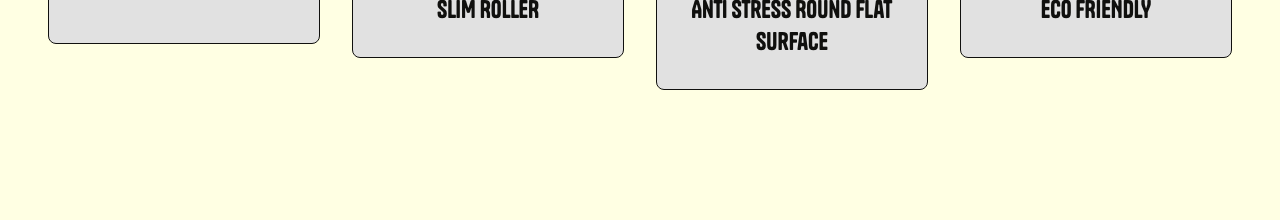
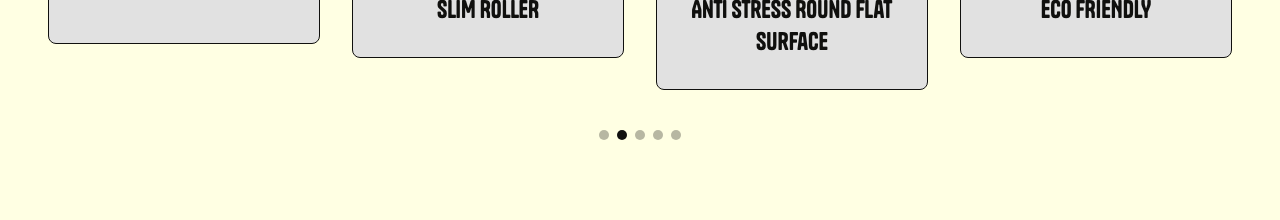
Before and after one commit to SUBHAJIT555/Baharnani-Corporate-Gifts, a React (Vite) app: page / in a window 1280 px wide. Shown: the part 4360-4580 px from the top of the page. Built offline with nearby package versions, Linux system fonts and the light colour scheme.

Commit message:
Refactor pagination styles and update WhyChooseUs component to use new pagination class. Adjusted CSS for better consistency and added dynamic bullet support.

```diff
--- a/src/components/WhyChooseUs.tsx
+++ b/src/components/WhyChooseUs.tsx
@@ -27,8 +27,13 @@ interface WhyChooseUsProps {
 
 const WhyChooseUs = ({
   features,
-  title = <>Why <PiSealQuestionDuotone className="inline-block align-middle rotate-45" />
- Choose Us</>,
+  title = (
+    <>
+      Why{" "}
+      <PiSealQuestionDuotone className="inline-block align-middle rotate-45" />
+      Choose Us
+    </>
+  ),
   subtitle = "Delivering quality, reliability, and consistency in every shipment.",
 }: WhyChooseUsProps) => {
   const headingRef = useRef<HTMLDivElement>(null);
@@ -161,7 +166,8 @@ const WhyChooseUs = ({
               }}
               pagination={{
                 clickable: true,
-                el: ".swiper-pagination-custom",
+                el: ".swiper-pagination-why-choose-us",
+                dynamicBullets: false,
               }}
               autoplay={{
                 delay: 4000,
@@ -253,7 +259,7 @@ const WhyChooseUs = ({
               </button>
 
               {/* Pagination Dots */}
-              <div className="swiper-pagination-custom"></div>
+              <div className="swiper-pagination-why-choose-us"></div>
 
               {/* Next Button */}
               <button
--- a/src/index.css
+++ b/src/index.css
@@ -84,7 +84,6 @@ body::-webkit-scrollbar {
   color: var(--color-bg);
 }
 
-
 /* Prevent horizontal overflow globally */
 * {
   box-sizing: border-box;
@@ -161,29 +160,37 @@ body::-webkit-scrollbar {
 }
 
 /* Custom Pagination */
-.swiper-pagination-custom {
+.swiper-pagination-custom,
+.swiper-pagination-why-choose-us {
   display: flex !important;
   align-items: center !important;
   justify-content: center !important;
   gap: 8px !important;
   position: static !important;
   width: auto !important;
+  min-height: 10px !important;
 }
 
-.swiper-pagination-custom .swiper-pagination-bullet {
-  background: #4a4a4a !important;
+.swiper-pagination-custom .swiper-pagination-bullet,
+.swiper-pagination-why-choose-us .swiper-pagination-bullet {
+  background: #10100e !important;
   opacity: 0.3 !important;
   width: 10px !important;
   height: 10px !important;
+  border-radius: 50% !important;
   transition: all 0.3s ease !important;
   margin: 0 !important;
   cursor: pointer !important;
+  display: inline-block !important;
 }
 
-.swiper-pagination-custom .swiper-pagination-bullet-active {
+.swiper-pagination-custom .swiper-pagination-bullet-active,
+.swiper-pagination-why-choose-us .swiper-pagination-bullet-active {
+  background: #10100e !important;
   opacity: 1 !important;
-  width: 24px !important;
-  border-radius: 5px !important;
+  width: 10px !important;
+  height: 10px !important;
+  border-radius: 50% !important;
 }
 
 /* Hide scrollbar for horizontal scrollable filter */
```
